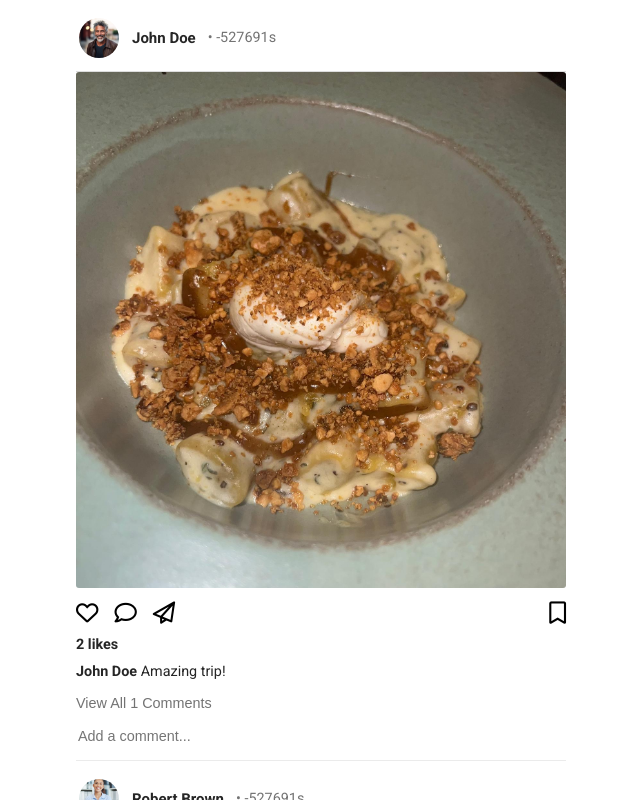
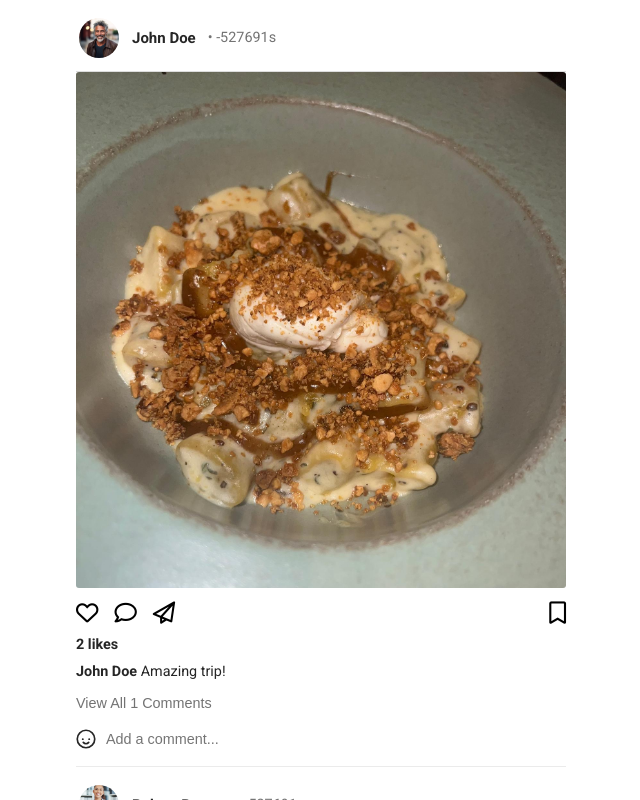
Before and after one commit to LiorAviry96/instagram-project-2025, a React (Vite) app: page /home in a window 1280 px wide. Shown: the whole page, without its empty margins (319-959 px from the left). Built offline with nearby package versions, Linux system fonts and the light colour scheme; no server answers.

Commit message:
add emoji

```diff
--- a/package.json
+++ b/package.json
@@ -13,6 +13,7 @@
     "axios": "^1.7.9",
     "date-fns": "^4.1.0",
     "emoji-mart": "^5.6.0",
+    "emoji-picker-react": "^4.12.0",
     "moment": "^2.30.1",
     "react": "^18.3.1",
     "react-dom": "^18.3.1",
--- a/src/assets/styles/cmps/Comments.scss
+++ b/src/assets/styles/cmps/Comments.scss
@@ -27,6 +27,29 @@
 .add-comment {
   display: flex;
   margin-top: $spacing;
+  position: relative;
+  gap: 8px; /* Small space between emoji and input */
+
+  .emoji-picker-btn {
+    background: none;
+    display: flex;
+    width: 20px;
+    border: none;
+    font-size: 1.5rem;
+    cursor: pointer;
+    margin-right: 0px;
+    padding: 0;
+  }
+
+  .emoji-picker {
+    position: absolute;
+    top: 40px; /* Adjust based on input height */
+    left: 0;
+    z-index: 10;
+    background-color: white;
+    box-shadow: 0 4px 8px rgba(0, 0, 0, 0.2);
+    border-radius: 4px;
+  }
 
   .comment-input-modal {
     flex: 1;
--- a/src/cmps/AddComment.jsx
+++ b/src/cmps/AddComment.jsx
@@ -2,9 +2,12 @@
 import { useState } from "react";
 import { userService } from "../services/user.service";
 import { storyService } from "../services/story.service";
+import EmojiPicker from "emoji-picker-react";
 
 export function AddComment({ storyId, updateStory }) {
   const [newComment, setNewComment] = useState("");
+  const [showEmojiPicker, setShowEmojiPicker] = useState(false);
+
   const handleKeyDown = (e) => {
     if (e.key === "Enter") {
       handleAddComment();
@@ -51,8 +54,32 @@ export function AddComment({ storyId, updateStory }) {
     }
   };
 
+  const handleEmojiClick = (emojiObject) => {
+    setNewComment((prev) => prev + emojiObject.emoji);
+    setShowEmojiPicker(false); // Close the emoji picker after selecting an emoji
+  };
+
   return (
     <div className="add-comment">
+      <svg
+        aria-label="Emoji"
+        className="emoji-picker-btn"
+        fill="currentColor"
+        height="24"
+        role="img"
+        viewBox="0 0 24 24"
+        width="24"
+        onClick={() => setShowEmojiPicker((prev) => !prev)}
+      >
+        <title>Emoji</title>
+        <path d="M15.83 10.997a1.167 1.167 0 1 0 1.167 1.167 1.167 1.167 0 0 0-1.167-1.167Zm-6.5 1.167a1.167 1.167 0 1 0-1.166 1.167 1.167 1.167 0 0 0 1.166-1.167Zm5.163 3.24a3.406 3.406 0 0 1-4.982.007 1 1 0 1 0-1.557 1.256 5.397 5.397 0 0 0 8.09 0 1 1 0 0 0-1.55-1.263ZM12 .503a11.5 11.5 0 1 0 11.5 11.5A11.513 11.513 0 0 0 12 .503Zm0 21a9.5 9.5 0 1 1 9.5-9.5 9.51 9.51 0 0 1-9.5 9.5Z"></path>
+      </svg>
+      {showEmojiPicker && (
+        <div className="emoji-picker">
+          <EmojiPicker onEmojiClick={handleEmojiClick} />
+        </div>
+      )}
+
       <input
         type="text"
         placeholder="Add a comment..."
--- a/src/cmps/Comments.jsx
+++ b/src/cmps/Comments.jsx
@@ -6,6 +6,7 @@ import { useDispatch, useSelector } from "react-redux";
 
 export function Comments({ comments, storyId, updateStory }) {
   const [isModalOpen, setIsModalOpen] = useState(false);
+
   const story = useSelector((state) =>
     state.storyModule.storys.find((story) => story._id === storyId)
   );
```
Also changed, not shown: 1 other file (tests, documents, lock files or other folders).
